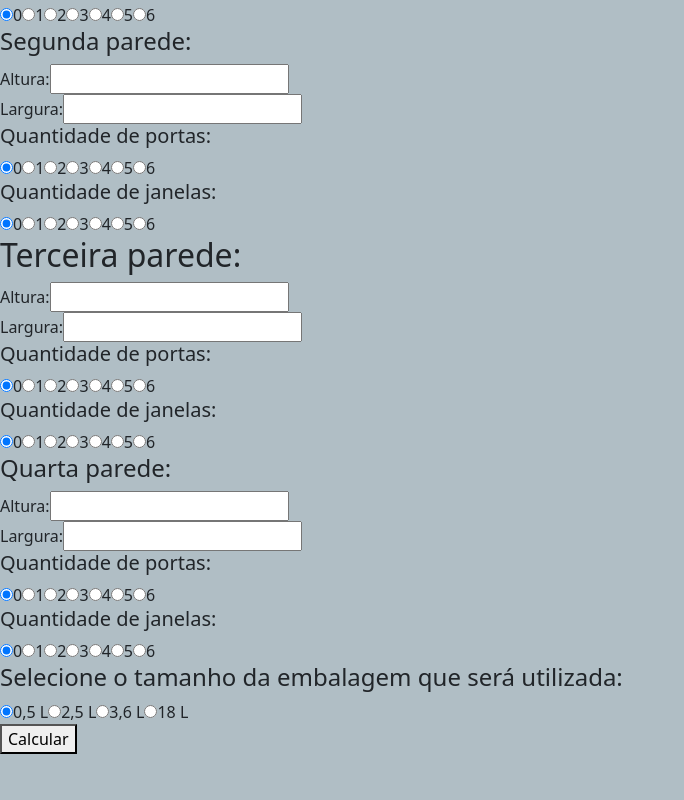
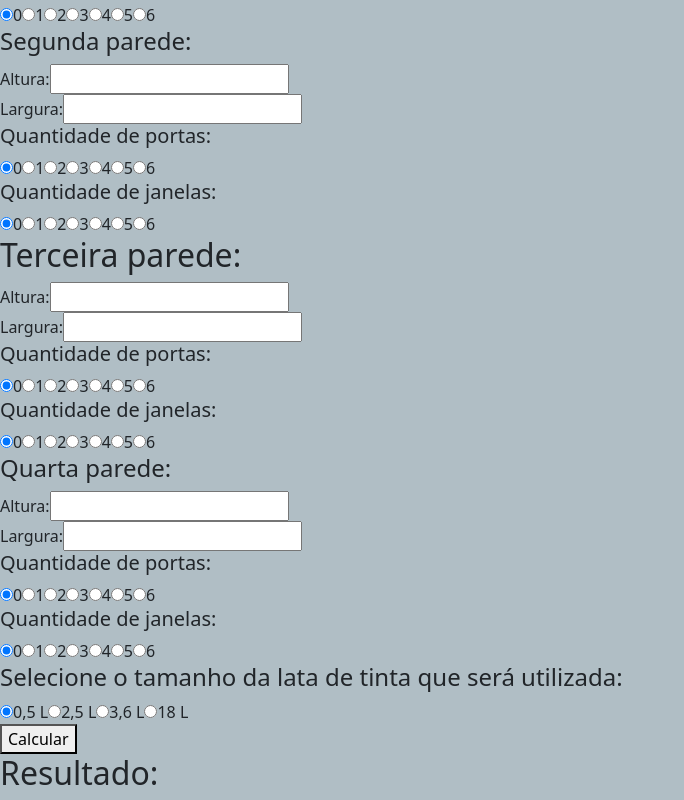
Before and after one commit to vitor-m-cardoso/code-challenge, a React (Create React App) app: page / in a window 1280 px wide. Shown: the part 228-1028 px from the top of the page, without its empty margins (0-684 px from the left). Before the commit the page ends 982 px from the top, so only its background shows below. Built offline with nearby package versions, Linux system fonts and the light colour scheme.

Commit message:
adiciona componente de calculo e resultado

```diff
--- a/src/App.js
+++ b/src/App.js
@@ -1,11 +1,13 @@
 import React from 'react';
 import './App.css';
 import Form from './components/Form';
+import CalcAndResult from './components/CalcAndResult';
 
 function App() {
   return (
     <>
       <Form />
+      <CalcAndResult />
     </>
   );
 }
--- /dev/null
+++ b/src/components/CalcAndResult.js
@@ -0,0 +1,9 @@
+import React from 'react';
+
+export default function CalcAndResult() {
+  return (
+    <section>
+      <h1 className="h2">Resultado:</h1>
+    </section>
+  )
+}
--- a/src/components/Form.js
+++ b/src/components/Form.js
@@ -169,7 +169,7 @@ export default function Form() {
         </section>
       </div>
       <section>
-        <h2 className="h4">Selecione o tamanho da embalagem que será utilizada:</h2>
+        <h2 className="h4">Selecione o tamanho da lata de tinta que será utilizada:</h2>
         <Radio
           options={["0,5 L", "2,5 L", "3,6 L", "18 L"]}
           value={ selectedPaintValue }
```
